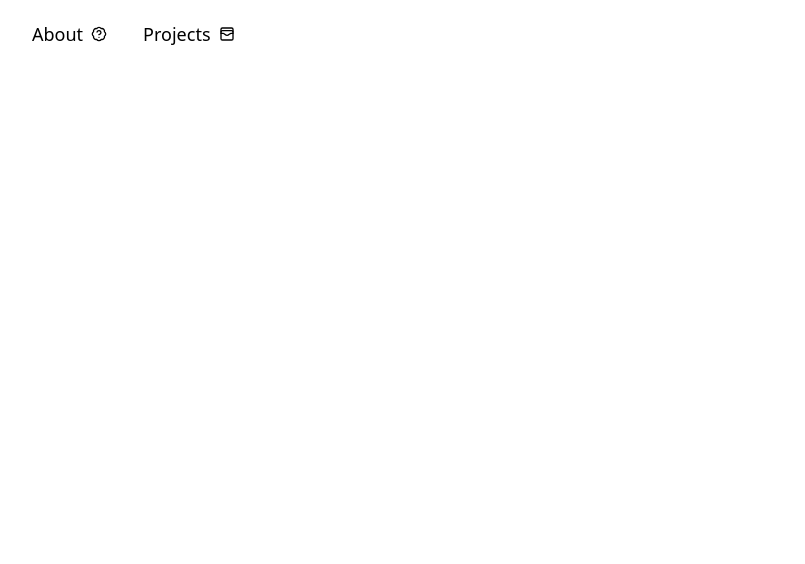
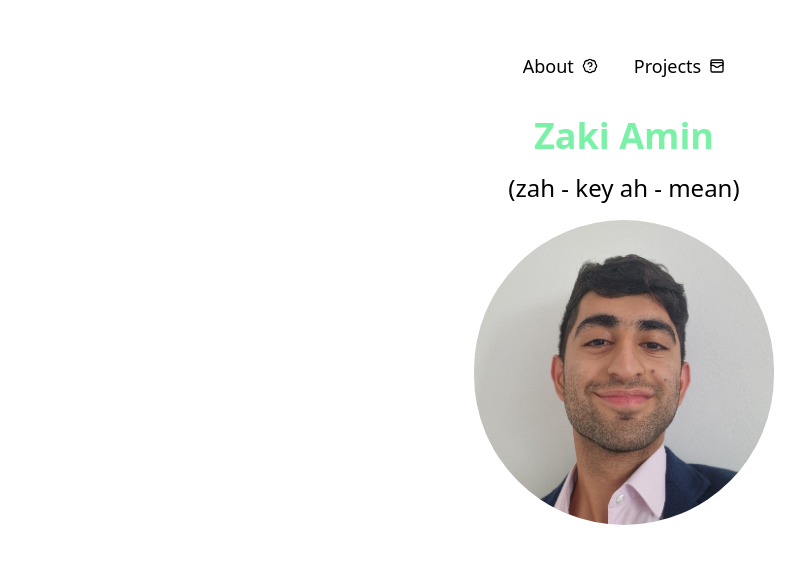
Before and after one commit to zaki-amin/personal-website, a Next.js app: page / in a window 1280 px wide. Shown: the top 564 px of the page, without its empty margins (16-821 px from the left). Built offline with nearby package versions, Linux system fonts and the light colour scheme.

Commit message:
feat: add image to homepage

```diff
--- a/src/app/page.tsx
+++ b/src/app/page.tsx
@@ -1,4 +1,5 @@
 import * as React from 'react'
+import Image from 'next/image'
 import {
   NavigationMenu,
   NavigationMenuList,
@@ -9,9 +10,14 @@ import { icons } from 'lucide-react'
 
 export default function Home() {
   return (
-    <NavigationMenu className='p-4'>
+    <div className='flex flex-col items-center justify-center gap-4'>
+      <NavigationMenu className='p-4 mt-8'>
         <NavigationMenuList className={navigationMenuTriggerStyle()}>
-        <NavigationItem name='About' href='/about' icon={<icons.BadgeHelp />} />
+          <NavigationItem
+            name='About'
+            href='/about'
+            icon={<icons.BadgeHelp />}
+          />
           <NavigationItem
             name='Projects'
             href='/project'
@@ -19,5 +25,17 @@ export default function Home() {
           />
         </NavigationMenuList>
       </NavigationMenu>
+
+      <h1 className='text-4xl font-bold text-green-300'>Zaki Amin</h1>
+      <h3 className='text-2xl'>(zah - key ah - mean)</h3>
+
+      <Image
+        src='/zaki.jpg'
+        alt='Zaki Amin'
+        width={300}
+        height={300}
+        className='rounded-full'
+      />
+    </div>
   )
 }
```
Also changed, not shown: public/zaki.jpg (added). Lines whose indentation alone changed are shown as unchanged.
